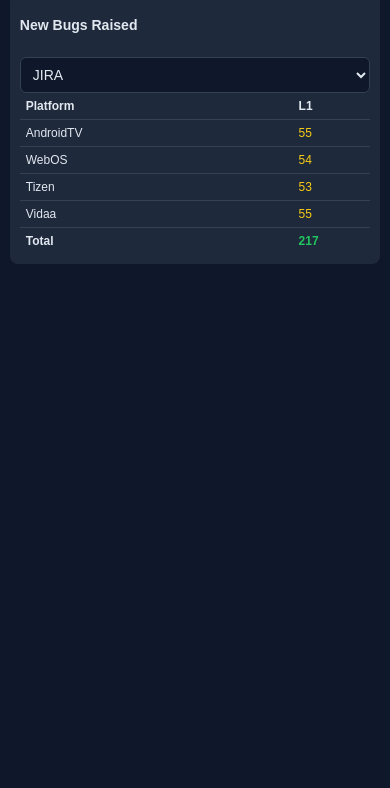
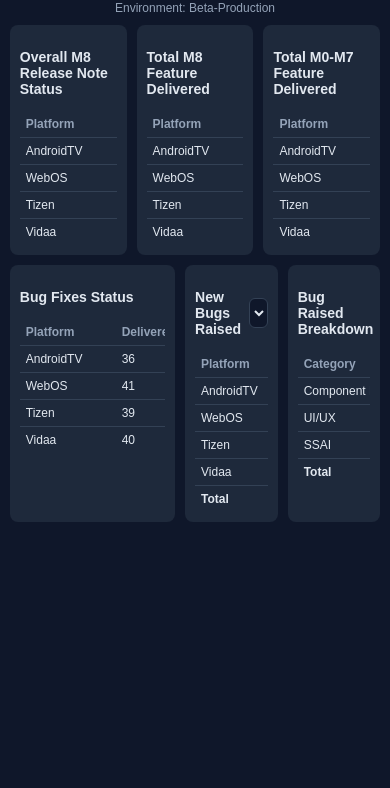
Before and after one commit to aceacid94/staging-Dashboard, a plain HTML site: page index.html in a window 390 px wide. Shown: the part 53-841 px from the top of the page. Drawn offline with Linux system fonts and the light colour scheme.

Commit message:
Update index.html
update drop down button for better display on mobile browser

```diff
--- a/index.html
+++ b/index.html
@@ -9,15 +9,11 @@
 html, body {
     margin: 0;
     overflow-x: hidden;
+    overflow-y: auto;
     font-family: Arial, sans-serif;
     background: #0f172a;
     color: #e2e8f0;
     font-size: 12px;
-}
-
-/* ✅ GLOBAL FIX */
-* {
-    box-sizing: border-box;
 }
 
 .container {
@@ -32,6 +28,8 @@
     margin-bottom: 10px;
 }
 
+.row.top .section { flex: 1; }
+
 .section {
     background: #1e293b;
     padding: 10px;
@@ -39,10 +37,9 @@
     min-width: 0;
 }
 
-.bug-raised {
-    flex: 1;
-    overflow: visible;
-}
+.bug-fix { flex: 2; }
+.bug-raised { flex: 1; }
+.bug-breakdown { flex: 1; }
 
 /* HEADER */
 .header {
@@ -55,55 +52,77 @@
     font-size: 22px;
 }
 
-/* ✅ HEADER LAYOUT FIX */
+.header p {
+    margin: 2px;
+    font-size: 12px;
+    color: #94a3b8;
+}
+
+/* ✅ SECTION HEADER FIX */
 .section-header {
     display: flex;
     justify-content: space-between;
     align-items: center;
-    gap: 10px;
+    gap: 8px;
 }
 
-/* ✅ WRAPPER PREVENTS FLEX SHRINK */
-.dropdown-wrap {
-    flex: none; /* ✅ critical fix */
-    width: 160px;
-}
-
-/* ✅ DROPDOWN FIX */
-.dropdown {
-    width: 100%;
-    display: block;
-
-    background: #0f172a;
-    color: #e2e8f0;
-
-    border: 1px solid #334155;
-    border-radius: 6px;
-
-    padding: 6px 8px;
-    font-size: 12px;
-}
-
-/* TABLE */
+/* ✅ TABLE WRAPPER */
 .table-wrapper {
     overflow-x: auto;
 }
 
+/* TABLE */
 table {
     width: 100%;
     border-collapse: collapse;
-    min-width: 400px;
+    min-width: 500px;
 }
 
 th, td {
+    text-align: left;
     padding: 6px;
-    text-align: left;
 }
+
+th { color: #94a3b8; }
 
 td { border-top: 1px solid #334155; }
 
+
+/* ✅ DROPDOWN FINAL FIX */
+.dropdown {
+    display: block;              /* ✅ FIX */
+    width: 100%;                 /* ✅ FIX */
+    max-width: 180px;            /* desktop cap */
+
+    box-sizing: border-box;      /* ✅ FIX */
+
+    background: #0f172a;
+    color: #e2e8f0;
+    border: 1px solid #334155;
+    border-radius: 6px;
+
+    padding: 6px 8px;            /* ✅ better spacing */
+    font-size: 12px;
+
+
+/* colors */
 .warn { color: #facc15; }
 .good { color: #22c55e; }
+.bad { color: #ef4444; }
+
+/* progress */
+.progress {
+    background: #334155;
+    height: 6px;
+    border-radius: 6px;
+    margin-top: 3px;
+}
+
+.progress-bar {
+    height: 100%;
+    background: #22c55e;
+    border-radius: 6px;
+}
 
 /* ✅ MOBILE FIX */
 @media (max-width: 768px) {
@@ -112,21 +131,34 @@
         flex-direction: column;
     }
 
+    .bug-fix, .bug-raised, .bug-breakdown {
+        width: 100%;
+    }
+
+    .header h1 {
+        font-size: 18px;
+    }
+
+    table {
+        font-size: 11px;
+    }
+
+    .container {
+        width: 98%;
+    }
+
+    /* ✅ STACK HEADER */
     .section-header {
         flex-direction: column;
         align-items: stretch;
     }
 
-    /* ✅ FULL WIDTH DROPDOWN WRAP */
-    .dropdown-wrap {
-        width: 100%;
-    }
-
     /* ✅ FULL WIDTH DROPDOWN */
     .dropdown {
         width: 100%;
-        font-size: 14px;
-        padding: 8px;
+        max-width: none;
+        font-size: 13px;
+        padding: 6px;
     }
 }
 </style>
@@ -138,23 +170,67 @@
 
 <div class="header">
     <h1>Astro Go PayTV Big Screen Status</h1>
+    <p>Timeline: 3 June - 22 June</p>
+    <p>Environment: Beta-Production</p>
 </div>
 
+<!-- TOP -->
+<div class="row top">
+
+<div class="section">
+<h3>Overall M8 Release Note Status</h3>
+<div class="table-wrapper">
+<table>
+<thead>
+<tr><th>Platform</th><th>Delivered</th><th>Validated</th><th>Blocked</th><th>NA</th><th>%</th></tr>
+</thead>
+<tbody id="overallTable"></tbody>
+</table>
+</div>
+</div>
+
+<div class="section">
+<h3>Total M8 Feature Delivered</h3>
+<div class="table-wrapper">
+<table>
+<tr><th>Platform</th><th>Delivered</th><th>Validated</th><th>Blocked</th><th>%</th></tr>
+<tbody id="m8Table"></tbody>
+</table>
+</div>
+</div>
+
+<div class="section">
+<h3>Total M0-M7 Feature Delivered</h3>
+<div class="table-wrapper">
+<table>
+<tr><th>Platform</th><th>Delivered</th><th>Validated</th><th>Blocked</th><th>%</th></tr>
+<tbody id="m8Table2"></tbody>
+</table>
+</div>
+</div>
+
+</div>
+
+<!-- BOTTOM -->
 <div class="row">
 
+<div class="section bug-fix">
+<h3>Bug Fixes Status</h3>
+<div class="table-wrapper">
+<table>
+<tr><th>Platform</th><th>Delivered</th><th>Resolved</th><th>Done</th><th>Reopened</th><th>%</th></tr>
+<tbody id="bugFixTable"></tbody>
+</table>
+</div>
+</div>
+
 <div class="section bug-raised">
-
 <div class="section-header">
-    <h3>New Bugs Raised</h3>
-
-    <!-- ✅ WRAPPED DROPDOWN -->
-    <div class="dropdown-wrap">
-        <select class="dropdown" onchange="handleMenu(this)">
-            <option value="">JIRA</option>
-            <option value="jira">Total M8 JIRA Raised Dashboard</option>
-        </select>
-    </div>
-
+<h3>New Bugs Raised</h3>
+<select class="dropdown" onchange="handleMenu(this)">
+<option value="">JIRA</option>
+<option value="jira">Total M8 JIRA Raised Dashboard</option>
+</select>
 </div>
 
 <div class="table-wrapper">
@@ -163,7 +239,16 @@
 <tbody id="bugRaisedTable"></tbody>
 </table>
 </div>
+</div>
 
+<div class="section bug-breakdown">
+<h3>Bug Raised Breakdown</h3>
+<div class="table-wrapper">
+<table>
+<tr><th>Category</th><th>Total</th></tr>
+<tbody id="bugBreakdownTable"></tbody>
+</table>
+</div>
 </div>
 
 </div>
@@ -171,6 +256,54 @@
 </div>
 
 <script>
+const overall = [
+ {n:"AndroidTV",d:111,v:46,b:1,na:43},
+ {n:"WebOS",d:115,v:50,b:0,na:39},
+ {n:"Tizen",d:115,v:50,b:0,na:39},
+ {n:"Vidaa",d:115,v:50,b:0,na:39}
+];
+
+document.getElementById("overallTable").innerHTML =
+overall.map(p=>{
+ let pct=(p.v/p.d*100).toFixed(1);
+ return `<tr>
+ <td>${p.n}</td><td>${p.d}</td><td class="warn">${p.v}</td><td>${p.b}</td><td>${p.na}</td>
+ <td>${pct}%<div class="progress"><div class="progress-bar" style="width:${pct}%"></div></div></td>
+ </tr>`;
+}).join("");
+
+const m8 = [
+ {n:"AndroidTV",d:7,v:4,b:1},
+ {n:"WebOS",d:7,v:4,b:0},
+ {n:"Tizen",d:7,v:5,b:0},
+ {n:"Vidaa",d:7,v:5,b:0}
+];
+
+document.getElementById("m8Table").innerHTML =
+m8.map(p=>{
+ let pct=(p.v/p.d*100).toFixed(1);
+ return `<tr>
+ <td>${p.n}</td><td>${p.d}</td><td class="good">${p.v}</td><td>${p.b}</td>
+ <td>${pct}%<div class="progress"><div class="progress-bar" style="width:${pct}%"></div></div></td>
+ </tr>`;
+}).join("");
+
+const m7 = [
+ {n:"AndroidTV",d:104,v:42,b:0},
+ {n:"WebOS",d:108,v:46,b:0},
+ {n:"Tizen",d:108,v:45,b:0},
+ {n:"Vidaa",d:108,v:45,b:0}
+];
+
+document.getElementById("m8Table2").innerHTML =
+m7.map(p=>{
+ let pct=(p.v/p.d*100).toFixed(1);
+ return `<tr>
+ <td>${p.n}</td><td>${p.d}</td><td class="good">${p.v}</td><td>${p.b}</td>
+ <td>${pct}%<div class="progress"><div class="progress-bar" style="width:${pct}%"></div></div></td>
+ </tr>`;
+}).join("");
+
 const br=[55,54,53,55];
 const names=["AndroidTV","WebOS","Tizen","Vidaa"];
 let total=0, html="";
@@ -182,6 +315,39 @@
 html+=`<tr><td><b>Total</b></td><td class="good"><b>${total}</b></td></tr>`;
 document.getElementById("bugRaisedTable").innerHTML=html;
 
+const bf=[
+ {n:"AndroidTV",d:36,res:25,done:11,r:0},
+ {n:"WebOS",d:41,res:15,done:24,r:2},
+ {n:"Tizen",d:39,res:13,done:24,r:2},
+ {n:"Vidaa",d:40,res:15,done:24,r:1}
+];
+
+document.getElementById("bugFixTable").innerHTML =
+bf.map(p=>{
+ let pct=(p.done/p.d*100).toFixed(1);
+ return `<tr>
+ <td>${p.n}</td><td>${p.d}</td><td>${p.res}</td><td>${p.done}</td><td>${p.r}</td>
+ <td>${pct}%<div class="progress"><div class="progress-bar" style="width:${pct}%"></div></div></td>
+ </tr>`;
+}).join("");
+
+const breakdown = [
+ {c:"Component Functionality",t:108,cl:"bad"},
+ {c:"UI/UX",t:102,cl:"warn"},
+ {c:"SSAI",t:7,cl:""}
+];
+
+let breakdownTotal = 0;
+let breakdownHtml = "";
+
+for(let i=0;i<breakdown.length;i++){
+ breakdownTotal += breakdown[i].t;
+ breakdownHtml += `<tr><td>${breakdown[i].c}</td><td class="${breakdown[i].cl}">${breakdown[i].t}</td></tr>`;
+}
+
+breakdownHtml += `<tr><td><b>Total</b></td><td class="good"><b>${breakdownTotal}</b></td></tr>`;
+document.getElementById("bugBreakdownTable").innerHTML = breakdownHtml;
+
 function handleMenu(select){
  if(select.value==="jira"){
   window.open("https://astrogo.atlassian.net/issues/?jql=filter+%3D+%22ALTV+M8+BUG%22","_blank");
```
